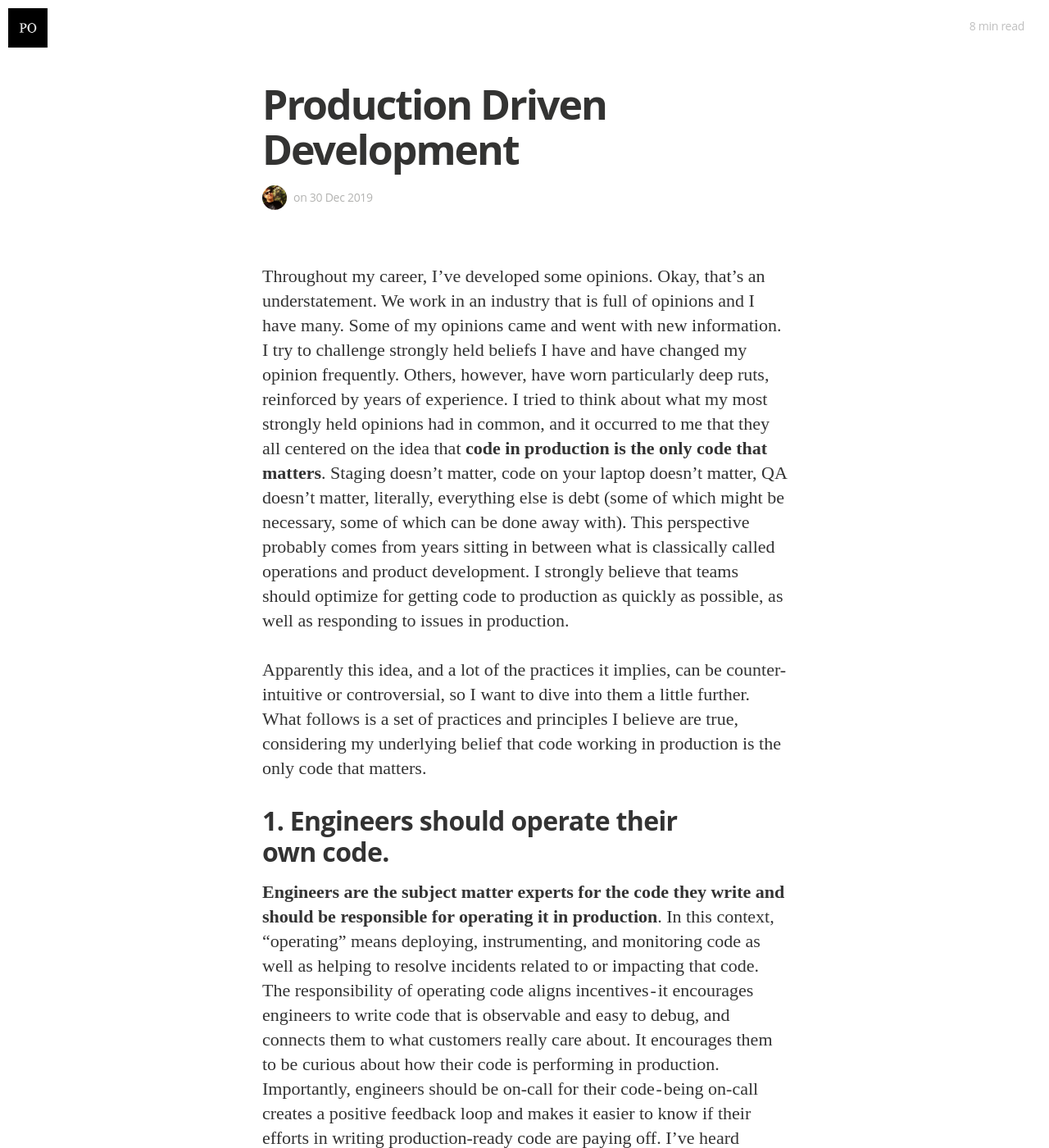
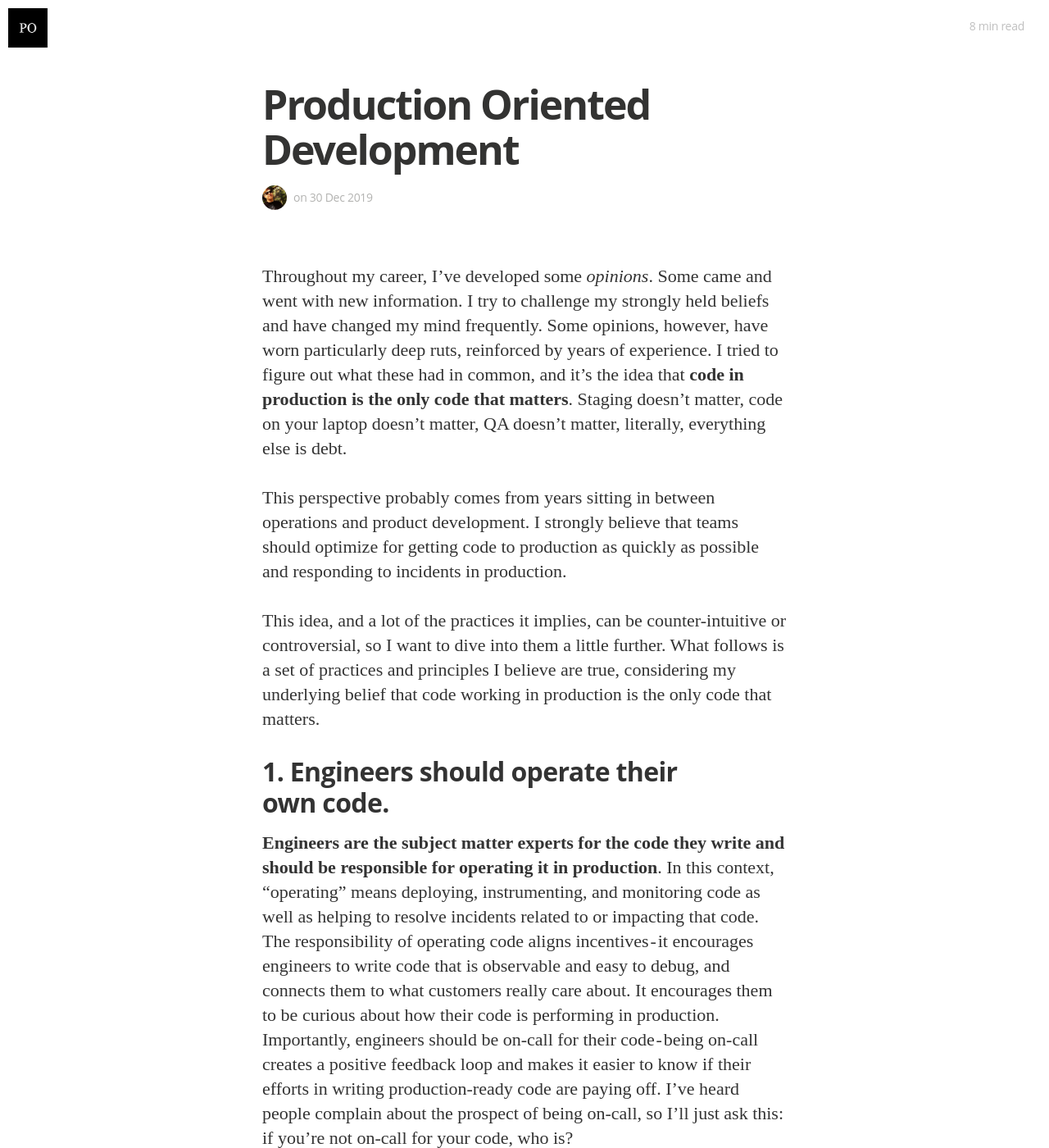
Before and after one commit to paulosman/paulosman.github.io, a Jekyll site: the page built from _posts/2019-12-30-production-oriented-development.markdown, in a window 1280 px wide and 1400 px high. Shown: the whole window at 82% size. Built offline with Jekyll 4.4.1, drawn with Linux system fonts in a browser that asks for light colours; nearby versions of some CDN libraries; some web fonts are replaced; comment, search, counter and statistics services are not loaded.

Commit message:
New title, editing intro paragraph

```diff
--- a/_posts/2019-12-30-production-driven-development.markdown
+++ b/_posts/2019-12-30-production-oriented-development.markdown
@@ -1,24 +1,23 @@
 ---
 layout: post
-title: Production Driven Development
+title: Production Oriented Development
 ---
 
-Throughout my career, I've developed some
-opinions. Okay, that's an understatement. We work in an industry that is full
-of opinions and I have many. Some of my opinions came and went with new
-information. I try to challenge strongly held beliefs I have and have changed
-my opinion frequently. Others, however, have worn particularly deep ruts,
-reinforced by years of experience. I tried to think about what my most strongly
-held opinions had in common, and it occurred to me that they all centered on
+Throughout my career, I've developed some *opinions*. Some came and went with new
+information. I try to challenge my strongly held beliefs and have changed
+my mind frequently. Some opinions, however, have worn particularly deep ruts,
+reinforced by years of experience. I tried to figure out what these
+had in common, and it's
 the idea that **code in production is the only code that matters**. Staging doesn't
 matter, code on your laptop doesn't matter, QA doesn't matter, literally,
-everything else is debt (some of which might be necessary, some of which can be
-done away with). This perspective probably comes from years sitting in between
-what is classically called operations and product development. I strongly
+everything else is debt.
+
+This perspective probably comes from years sitting in between
+operations and product development. I strongly
 believe that teams should optimize for getting code to production as quickly as
-possible, as well as responding to issues in production.
+possible and responding to incidents in production.
 
-Apparently this idea, and a lot of the practices it implies, can be
+This idea, and a lot of the practices it implies, can be
 counter-intuitive or controversial, so I want to dive into them a little
 further. What follows is a set of practices and principles I believe are true,
 considering my underlying belief that code working in production is the only
```
